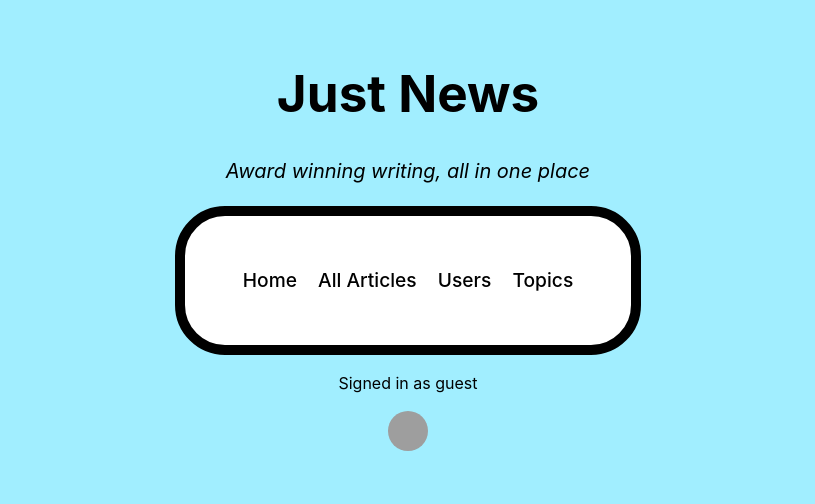
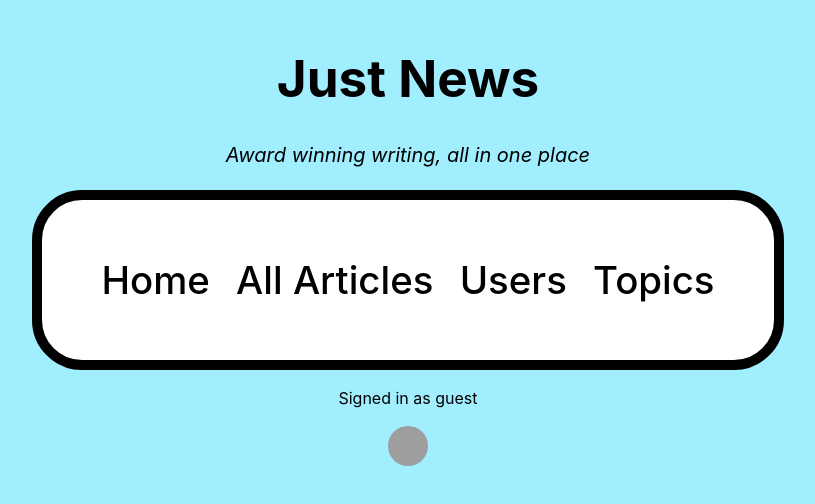
Before and after one commit to DanielCouperthwaite/nc_news, a React (Vite) app: page / in a window 1280 px wide. Shown: the part 148-652 px from the top of the page, without its empty margins (232-1047 px from the left). Built offline with nearby package versions, Linux system fonts and the light colour scheme; grey boxes are pictures that could not be loaded.

Commit message:
styling changes

```diff
--- a/src/index.css
+++ b/src/index.css
@@ -3,9 +3,9 @@
   line-height: 1.5;
   font-weight: 400;
 
-  /* color-scheme: light dark;
+  color-scheme: light dark;
   color: rgb(255, 255, 255);
-  background-color: #242424; */
+  background-color: #242424;
 
   font-synthesis: none;
   text-rendering: optimizeLegibility;
@@ -40,13 +40,13 @@ h1 {
 nav {
   border: 10px solid ;
   background-color: white;
-  padding: 50px;
+  padding: 4vw;
   border-radius: 50px;
   justify-content: center;
 }
 
 .nav-selector {
-  font-size: 120%;
+  font-size: 3vw;
   display: inline;
   margin: 0.5rem
 }
```
Also changed, not shown: 4 other files (tests, documents, lock files or other folders).
